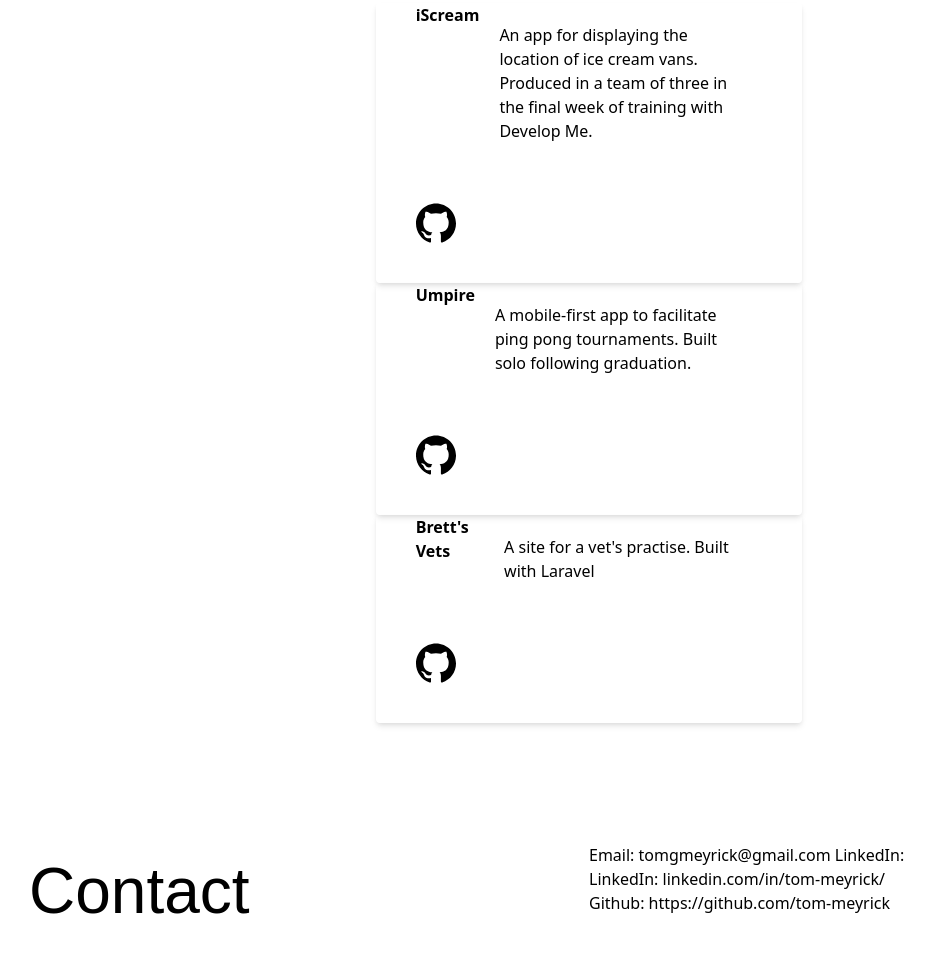
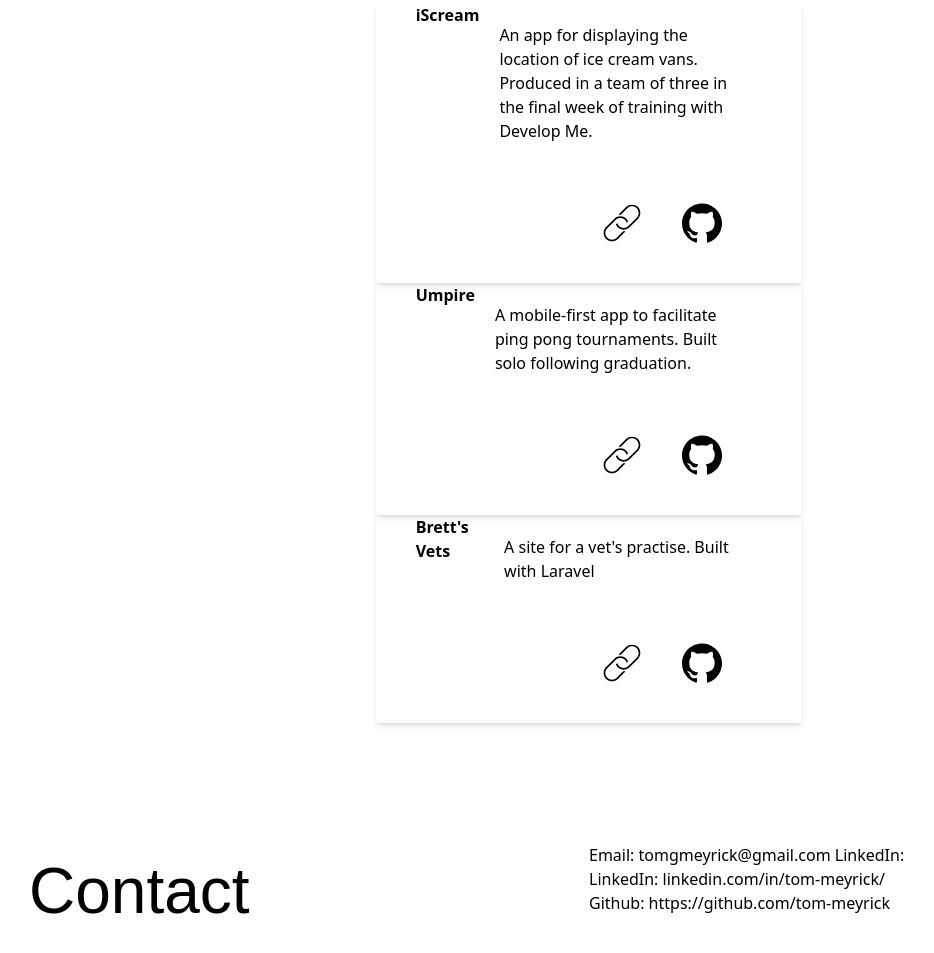
Before and after one commit to tom-meyrick/portfolio, a Gatsby site: page / in a window 1280 px wide. Shown: the part 1576-2529 px from the top of the page, without its empty margins (51-985 px from the left). Built offline with nearby package versions, Linux system fonts and the light colour scheme; Gatsby itself is replaced by a stand-in of ours.

Commit message:
Added links to project svgs

```diff
--- a/src/components/projects.js
+++ b/src/components/projects.js
@@ -3,6 +3,7 @@ import { Link } from "gatsby"
 import { navLinks, siteShortTitle } from "../config"
 import Image from "gatsby-image"
 import Github from "../content/icons/github.svg"
+import LinkSVG from "../content/icons/link.svg"
 
 const Projects = ({ title, description, image, code, url }) => {
   const { menu } = navLinks
@@ -13,9 +14,12 @@ const Projects = ({ title, description, image, code, url }) => {
           <h2 class="font-bold">{title}</h2>
           <p class="m-5">{description}</p>
         </div>
-        <div class="p-10">
+        <div class="p-10 flex flex-end flex-row-reverse">
           <a href={code}>
-            <img src={Github} class="w-10 h-10"></img>
+            <img src={Github} class="w-10 h-10 mr-10"></img>
+          </a>
+          <a href={url}>
+            <img src={LinkSVG} class="w-10 h-10 mr-10"></img>
           </a>
         </div>
       </div>
```
Also changed, not shown: src/content/icons/link.svg (added).
